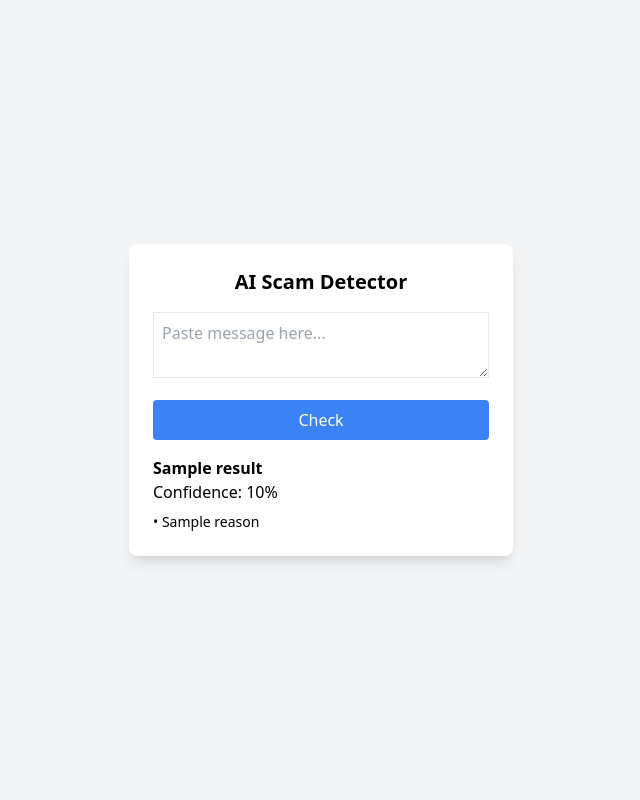
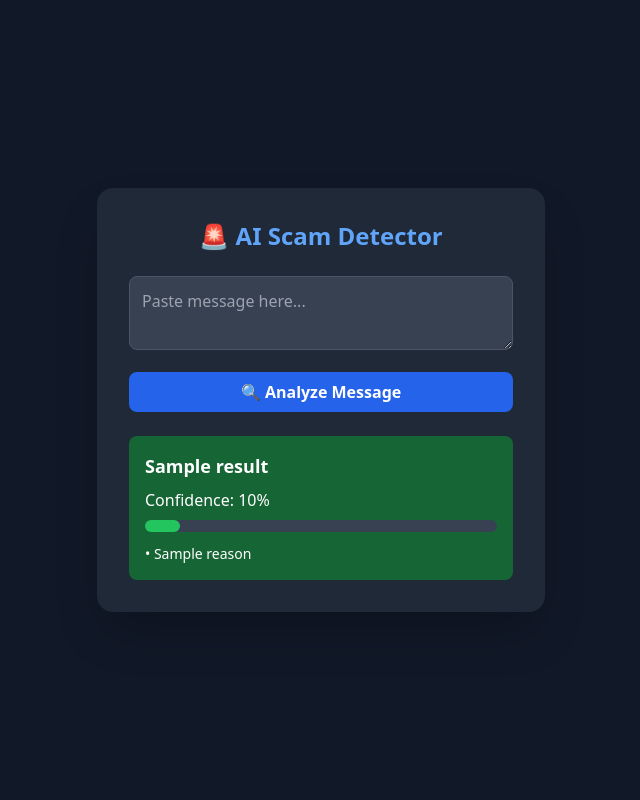
Before and after one commit to darsana648/scam_detector, a Python web app: template templates/index.html in a window 1280 px wide. Shown: the whole page, without its empty margins (319-959 px from the left). Run offline with Jinja, Linux system fonts and the light colour scheme; the template is opened without the code that fills it: most values are stand-ins (such as "Sample title", 1, 10 or a date in 2020); some libraries are stand-ins or nearby versions.

Commit message:
advanced

```diff
--- a/templates/index.html
+++ b/templates/index.html
@@ -4,28 +4,71 @@
     <title>AI Scam Detector</title>
     <script src="https://cdn.tailwindcss.com"></script>
 </head>
-<body class="bg-gray-100 flex justify-center items-center h-screen">
 
-<div class="bg-white p-6 rounded-lg shadow-lg w-96">
-    <h2 class="text-xl font-bold mb-4 text-center">AI Scam Detector</h2>
+<body class="bg-gray-900 flex justify-center items-center min-h-screen text-white">
 
+<div class="bg-gray-800 p-8 rounded-2xl shadow-2xl w-full max-w-md">
+
+    <!-- Title -->
+    <h2 class="text-2xl font-bold mb-6 text-center text-blue-400">
+        🚨 AI Scam Detector
+    </h2>
+
+    <!-- Form -->
     <form method="POST">
-        <textarea name="message" class="w-full border p-2 mb-4" placeholder="Paste message here..." required></textarea>
-        <button class="bg-blue-500 text-white px-4 py-2 w-full rounded">Check</button>
+        <textarea name="message"
+            class="w-full bg-gray-700 border border-gray-600 p-3 rounded-lg mb-4 text-white placeholder-gray-400 focus:outline-none focus:ring-2 focus:ring-blue-500"
+            placeholder="Paste message here..." required></textarea>
+
+        <button
+            class="bg-blue-600 hover:bg-blue-700 transition duration-200 text-white px-4 py-2 w-full rounded-lg font-semibold">
+            🔍 Analyze Message
+        </button>
     </form>
 
+    <!-- Result Section -->
     {% if result %}
-    <div class="mt-4">
-        <h3 class="font-bold">{{ result }}</h3>
-        <p>Confidence: {{ score }}%</p>
+    <div class="mt-6 p-4 rounded-lg
+        {% if 'Scam' in result %}
+            bg-red-900
+        {% elif 'Suspicious' in result %}
+            bg-yellow-800
+        {% else %}
+            bg-green-800
+        {% endif %}
+    ">
 
-        <ul class="text-sm mt-2">
+        <!-- Result -->
+        <h3 class="font-bold text-lg mb-2">
+            {{ result }}
+        </h3>
+
+        <!-- Confidence -->
+        <p class="mb-2">Confidence: {{ score }}%</p>
+
+        <!-- Progress Bar -->
+        <div class="w-full bg-gray-700 rounded-full h-3 mb-3">
+            <div class="h-3 rounded-full
+                {% if score > 60 %}
+                    bg-red-500
+                {% elif score > 35 %}
+                    bg-yellow-400
+                {% else %}
+                    bg-green-500
+                {% endif %}
+            "
+            style="width: {{ score }}%"></div>
+        </div>
+
+        <!-- Reasons -->
+        <ul class="text-sm space-y-1">
             {% for r in reasons %}
             <li>• {{ r }}</li>
             {% endfor %}
         </ul>
     </div>
     {% endif %}
+
 </div>
 
 </body>
```
Also changed, not shown: app.py (+46 -35 lines).
